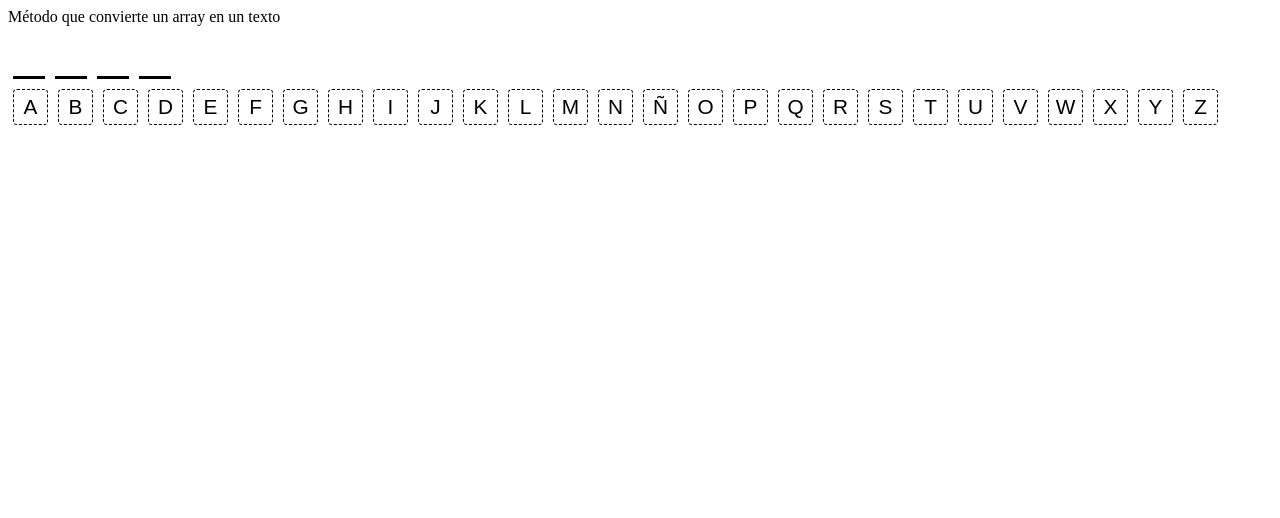
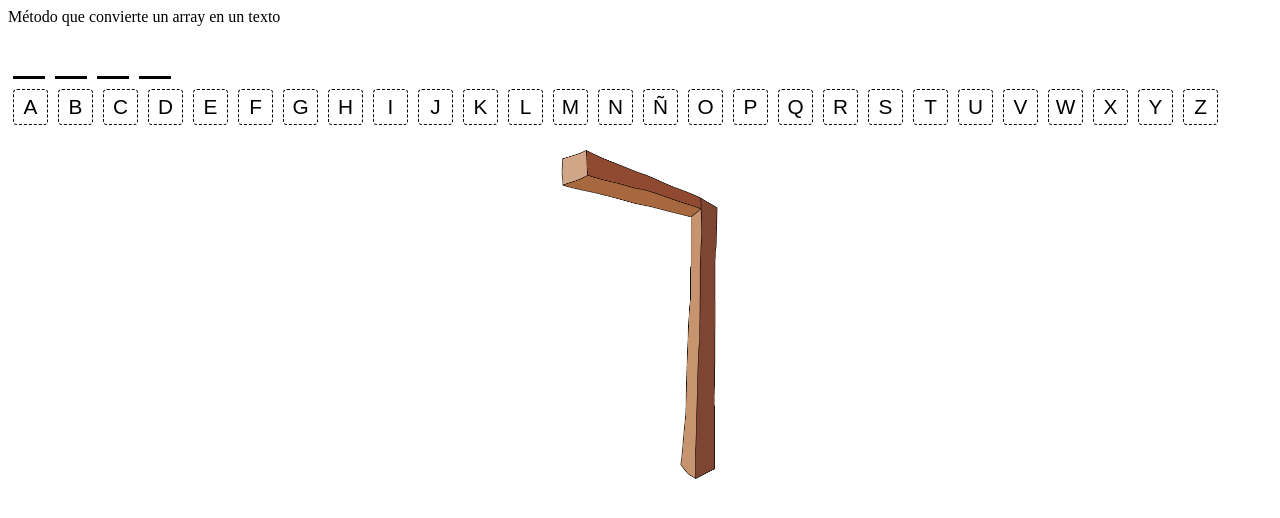
Before and after one commit to pattymicaelazurita/recicla, a React (Create React App) app: page /juego in a window 1280 px wide. Shown: the top 518 px of the page. Built offline with nearby package versions, Linux system fonts and the light colour scheme.

Commit message:
Funcionalidad del juego

```diff
--- a/src/componentes/Juego.js
+++ b/src/componentes/Juego.js
@@ -1,7 +1,9 @@
 import { useEffect, useState } from "react";
+import { useNavigate } from "react-router-dom";
 import { PALABROS } from "../assets/preguntas";
 
 const Juego = () => {
+    const navegacion=useNavigate();
     const letras="ABCDEFGHIJKLMNÑOPQRSTUVWXYZ"
     const misColores=[{backgroundColor:"white"},{backgroundColor:"green", color:"white"},{backgroundColor:"red", color:"white"}]
     const letras_array=letras.split("")
@@ -10,6 +12,7 @@ const Juego = () => {
     const [misLetras,setMisLetras]=useState([])
     const [correctas,setCorrectas]=useState([])
     const [erroneas,setErroneas]=useState([])
+    const [imagen,setImagen]=useState(1)
     useEffect(()=>{
         setAzar(Math.floor(Math.random()*PALABROS.length))
     },[])
@@ -25,9 +28,24 @@ const Juego = () => {
             setCorrectas([...correctas,(letra)])
         }else{
             setErroneas([...erroneas,(letra)])
+            setImagen(imagen+1)
+            if(imagen>5){
+                navegacion("/final")
+            }
         }
     }
 
+    useEffect(()=>{
+        let noEncontrado=0;
+        palabra.map(p=>{
+            if(misLetras.find(e=>e===p)===undefined){
+                noEncontrado++;
+            }
+        })
+        if(noEncontrado===0 && correctas.length>0){
+            navegacion("/ganado")
+        }
+    },[correctas])
     return (
         <>
         <div className="pregunta">
@@ -59,7 +77,9 @@ const Juego = () => {
                 ))
             }
         </div>
-        <div className="imagen"></div>
+        <div className="imagen">
+            <img src={require(`../assets/el_ahorcado${imagen}.png`)} alt=""/>
+        </div>
         </>
     )
 }
--- a/src/index.css
+++ b/src/index.css
@@ -1,3 +1,10 @@
+img{
+  width:100%;
+}
+.imagen{
+  margin: 20px auto;
+  width: 160px;
+}
 .palabra{
   display: flex;
 }
```
